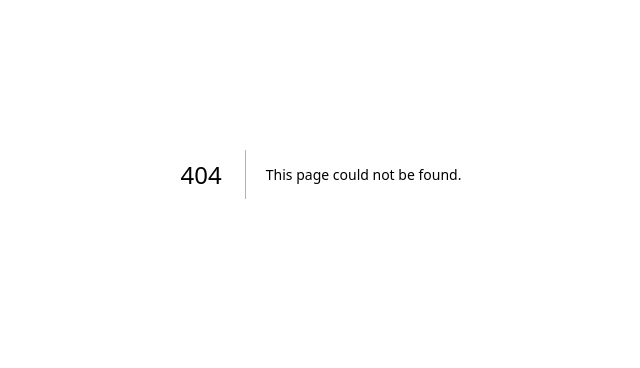
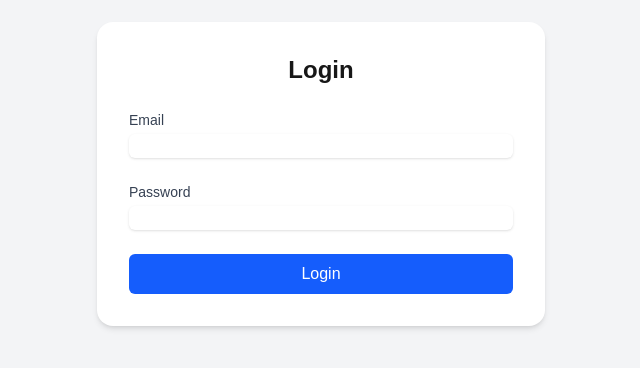
Before and after one commit to Sirapat-Jirakit/book-management-fe, a Next.js app: page /login in a window 1280 px wide. Before the commit this address had no page. Shown: the part 226-594 px from the top of the page, without its empty margins (319-959 px from the left). Built offline with nearby package versions, Linux system fonts and the light colour scheme.

Commit message:
build (core) : add login page

```diff
--- /dev/null
+++ b/app/login/page.tsx
@@ -0,0 +1,89 @@
+'use client';
+
+import { useState } from 'react';
+import { useRouter } from 'next/navigation';
+
+export default function LoginPage() {
+	const router = useRouter();
+  const [email, setEmail] = useState('');
+  const [password, setPassword] = useState('');
+  const [loading, setLoading] = useState(false);
+  const [error, setError] = useState('');
+
+  const handleSubmit = async (e: React.FormEvent) => {
+    e.preventDefault();
+    setLoading(true);
+    setError('');
+
+    try {
+      // TODO: Replace with real API call
+      const res = await fetch('http://localhost:3001/auth/login', {
+        method: 'POST',
+        headers: { 'Content-Type': 'application/json' },
+        body: JSON.stringify({ email, password }),
+      });
+
+      if (!res.ok) {
+        throw new Error('Invalid credentials');
+      }
+
+      const data = await res.json();
+      localStorage.setItem('accessToken', data.accessToken);
+
+      router.push('/books');
+    } catch (err: unknown) {
+      if (err instanceof Error) {
+        setError(err.message);
+      } else {
+        setError('Login failed');
+      }
+    } finally {
+      setLoading(false);
+    }
+  };
+
+  return (
+    <div className="min-h-screen flex items-center justify-center bg-gray-100">
+      <form
+        onSubmit={handleSubmit}
+        className="bg-white p-8 rounded-2xl shadow-md w-full max-w-md space-y-6"
+      >
+        <h1 className="text-2xl font-bold text-center">Login</h1>
+
+        {error && (
+          <div className="text-red-500 text-sm text-center">{error}</div>
+        )}
+
+        <div>
+          <label className="block text-sm font-medium text-gray-700">Email</label>
+          <input
+            type="email"
+            className="mt-1 block w-full rounded-md border-gray-300 shadow-sm focus:ring-blue-500 focus:border-blue-500"
+            value={email}
+            onChange={(e) => setEmail(e.target.value)}
+            required
+          />
+        </div>
+
+        <div>
+          <label className="block text-sm font-medium text-gray-700">Password</label>
+          <input
+            type="password"
+            className="mt-1 block w-full rounded-md border-gray-300 shadow-sm focus:ring-blue-500 focus:border-blue-500"
+            value={password}
+            onChange={(e) => setPassword(e.target.value)}
+            required
+          />
+        </div>
+
+        <button
+          type="submit"
+          className="w-full bg-blue-600 text-white py-2 px-4 rounded-md hover:bg-blue-700 disabled:opacity-50"
+          disabled={loading}
+        >
+          {loading ? 'Logging in...' : 'Login'}
+        </button>
+      </form>
+    </div>
+  );
+}
```
Also changed, not shown: package.json (+8 -8 lines), 1 other file (tests, documents, lock files or other folders).
